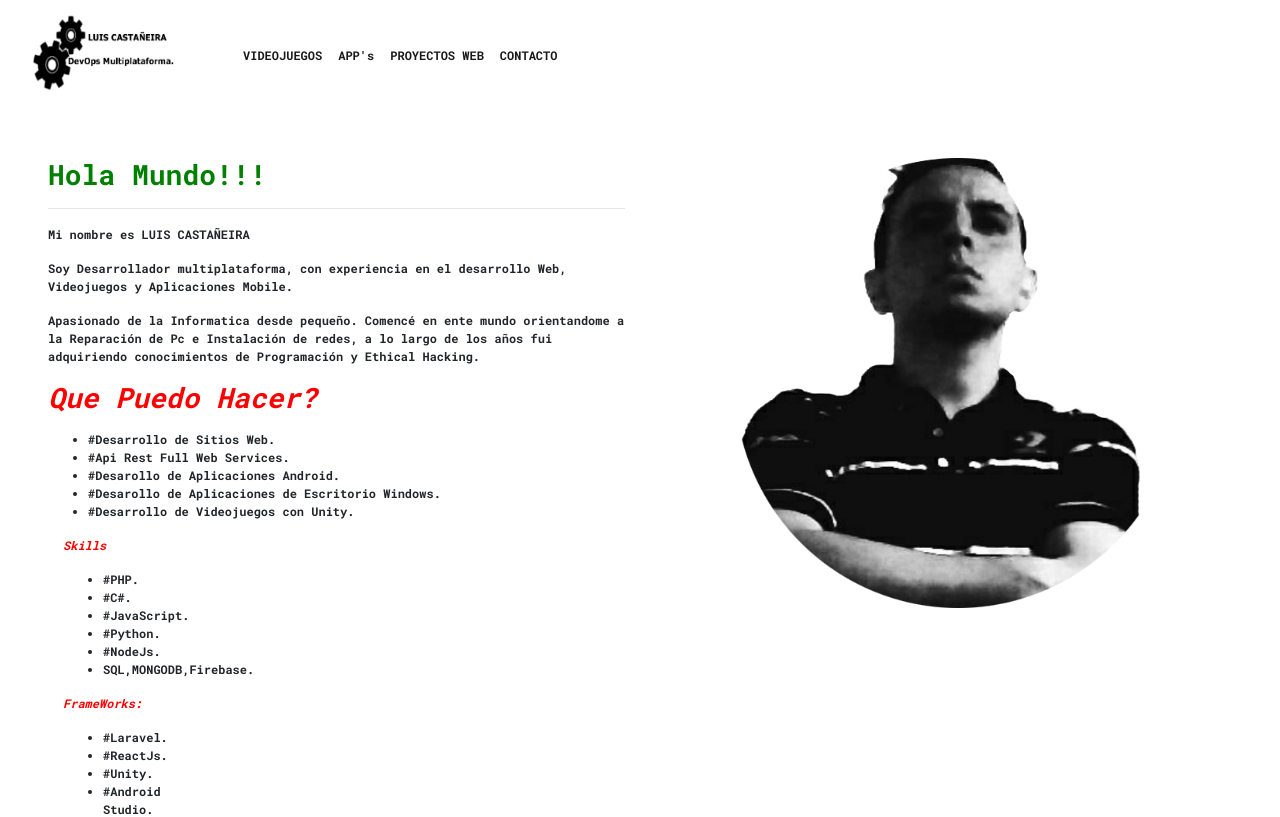
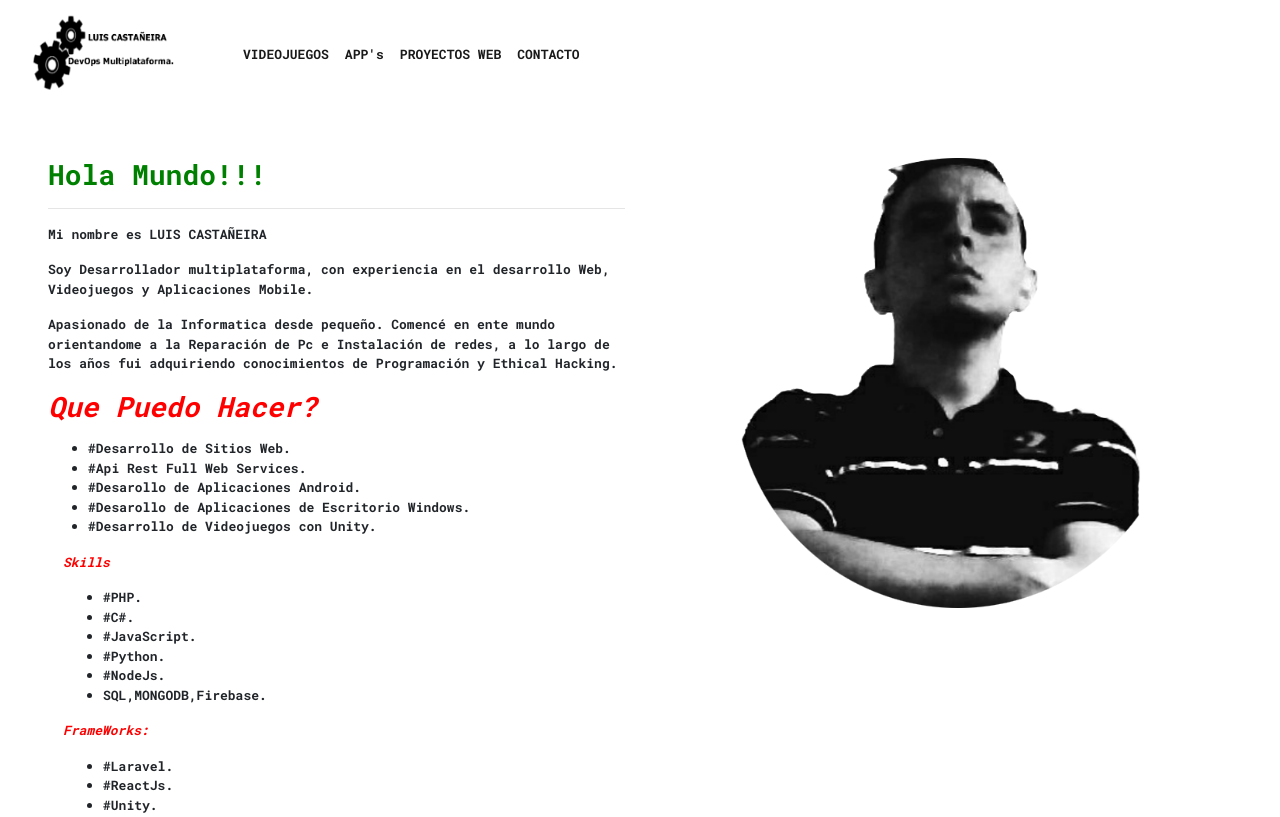
Before and after one commit to Solidlucho83/PersonalSite, a React (Create React App) app: page / in a window 1280 px wide. Shown: the top 817 px of the page. Built offline with nearby package versions, Linux system fonts and the light colour scheme.

Commit message:
Cambios esteticos iconos

```diff
--- a/public/index.html
+++ b/public/index.html
@@ -2,7 +2,7 @@
 <html lang="en">
   <head>
     <meta charset="utf-8" />
-    <link rel="icon" href="%PUBLIC_URL%/favicon.ico" />
+    <link rel="icon" href="%PUBLIC_URL%/iconoweb.gif" />
     <meta name="viewport" content="width=device-width, initial-scale=1" />
     <meta name="theme-color" content="#000000" />
     <meta
--- a/src/componentes/Header.jsx
+++ b/src/componentes/Header.jsx
@@ -14,9 +14,7 @@
     </button>
 
     <div class="collapse navbar-collapse" id="navbarNavAltMarkup">
-      <div class="navbar-nav  mx-4">
-
-
+      <div class="navbar-nav mx-4">
 
         <a class="nav-link active" aria-current="page" href="/videojuegos"> VIDEOJUEGOS</a>
         <a class="nav-link active" aria-current="page" href="/aplicaciones"> APP's </a>
--- a/src/index.css
+++ b/src/index.css
@@ -20,7 +20,7 @@
 }
 
 div {
-  font-size: 12px;
+  font-size: 13px;
   font-family: 'Roboto Mono', monospace;
 }
 
```
Also changed, not shown: public/iconoweb.gif (added), src/img/iconoweb.gif (added).
